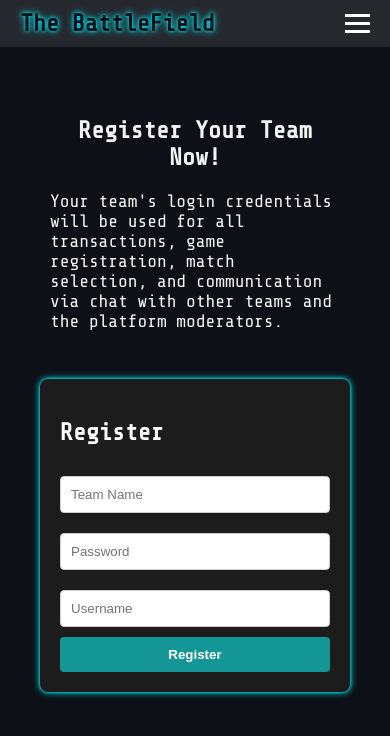
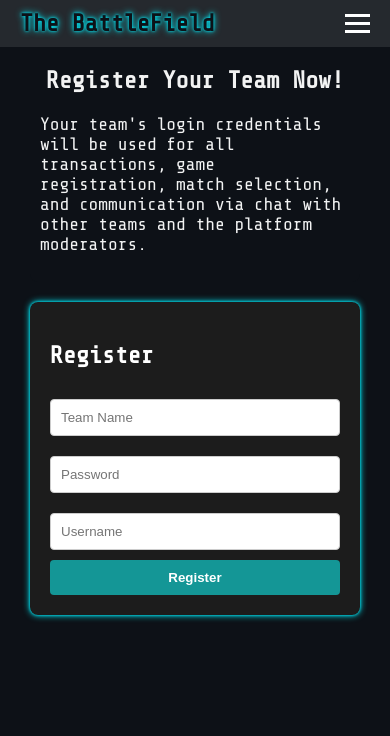
Before and after one commit to chrisanthony22/battlefield, a React (Create React App) app: page /register in a window 390 px wide. Shown: the top 736 px of the page. Built offline with nearby package versions, Linux system fonts and the light colour scheme.

Commit message:
7th commit

```diff
--- a/src/Registration/RegisterForm.css
+++ b/src/Registration/RegisterForm.css
@@ -56,8 +56,15 @@ button {
 }
 
 @media (max-width: 768px) {
-  .left-pane,
+
   .right-pane {
     flex: 1 1 100%;
   }
+  .left-pane{
+    margin-top: -40px;
+  }
+  .register-container {
+    justify-content: center;
+    padding: 10px;
+    }
 }
```
